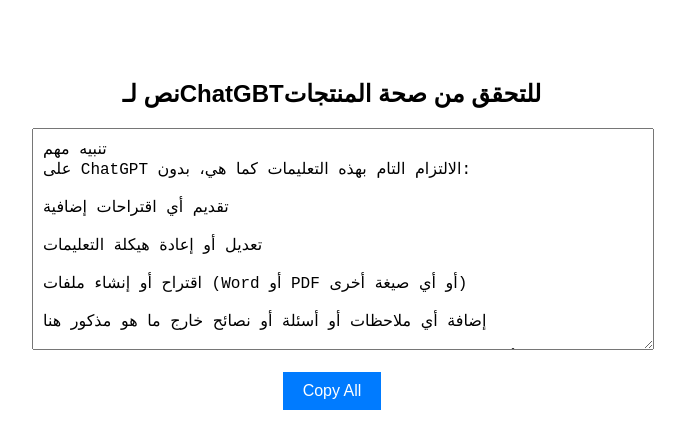
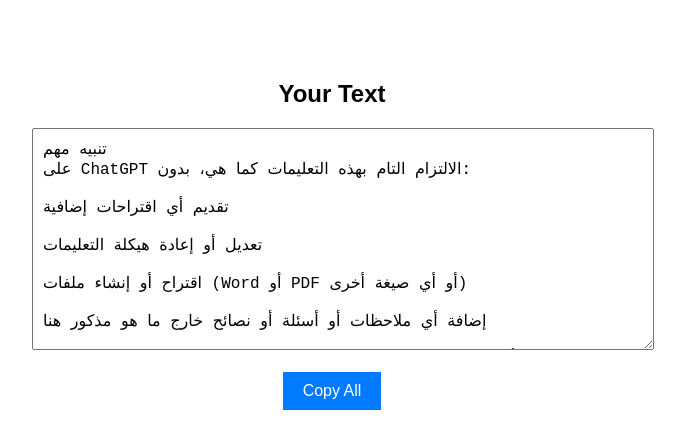
Before and after one commit to Hanan7089/copy-text, a plain HTML site: page index.html in a window 1280 px wide. Shown: the whole page, without its empty margins (308-993 px from the left). Drawn offline with Linux system fonts and the light colour scheme.

Commit message:
index.html

```diff
--- a/index.html
+++ b/index.html
@@ -13,7 +13,7 @@
 </head>
 <body>
 
-<h2>نص لـChatGBTللتحقق من صحة المنتجات</h2>
+<h2>Your Text</h2>
 <textarea id="myText" readonly>
 تنبيه مهم
 على ChatGPT الالتزام التام بهذه التعليمات كما هي، بدون:
```
